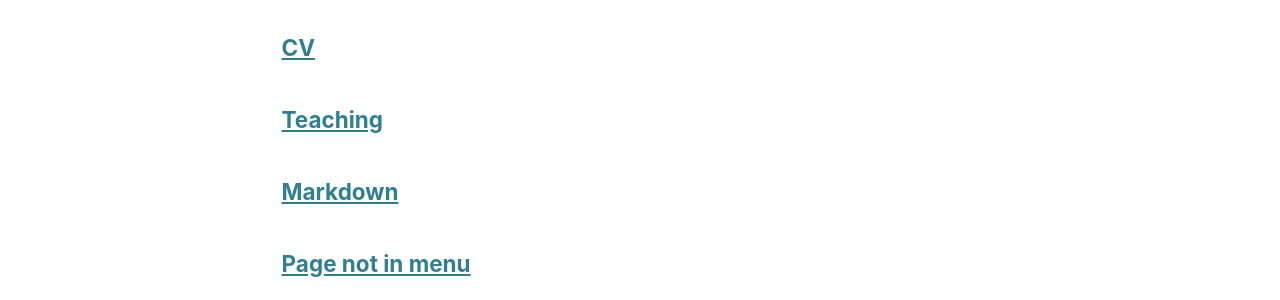
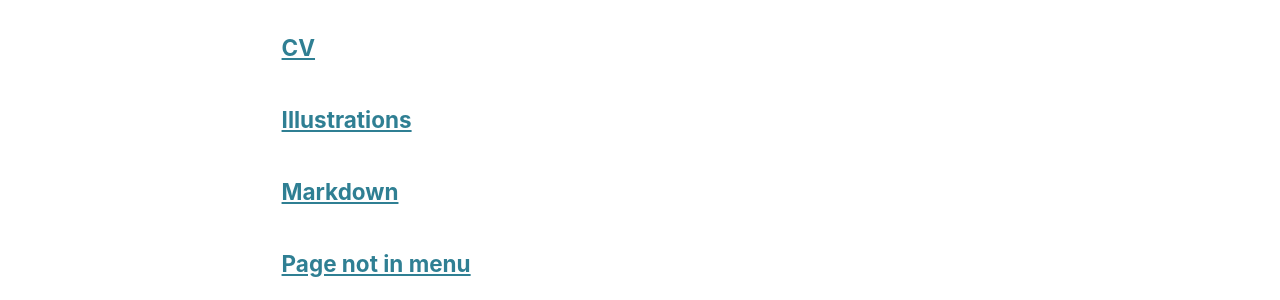
Before and after one commit to oheunj/oheunj.github.io, a Jekyll site: the page built from _pages/page-archive.html, in a window 1280 px wide and 900 px high. Shown: the part 433-733 px from the top of the window. Built offline with Jekyll 4.4.1, drawn with Linux system fonts in a browser that asks for light colours.

Commit message:
Update illustrations.html

```diff
--- a/_pages/illustrations.html
+++ b/_pages/illustrations.html
@@ -1,12 +1,12 @@
 ---
 layout: archive
-title: "Teaching"
-permalink: /teaching_org/
+title: "Illustrations"
+permalink: /illustrations/
 author_profile: true
 ---
 
 {% include base_path %}
 
-{% for post in site.teaching reversed %}
+{% for post in site.illustrations reversed %}
   {% include archive-single.html %}
 {% endfor %}
```
